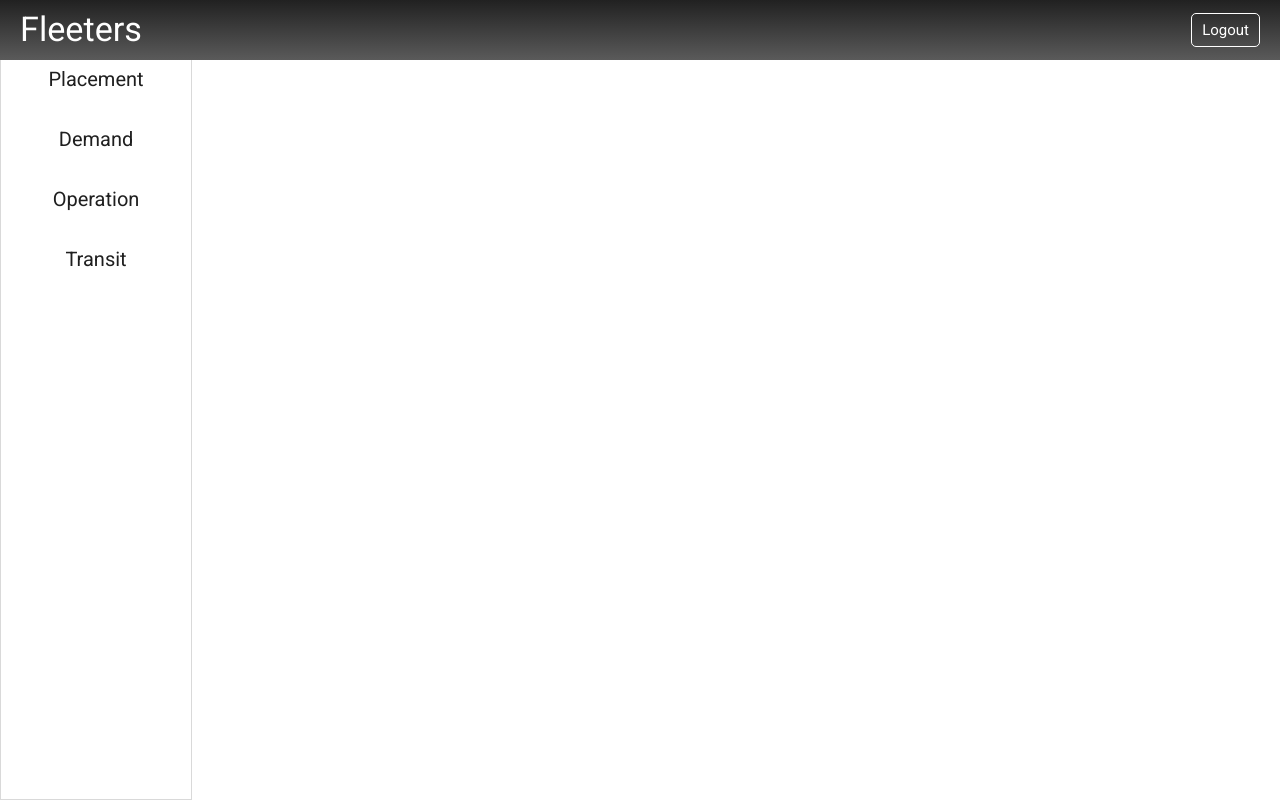
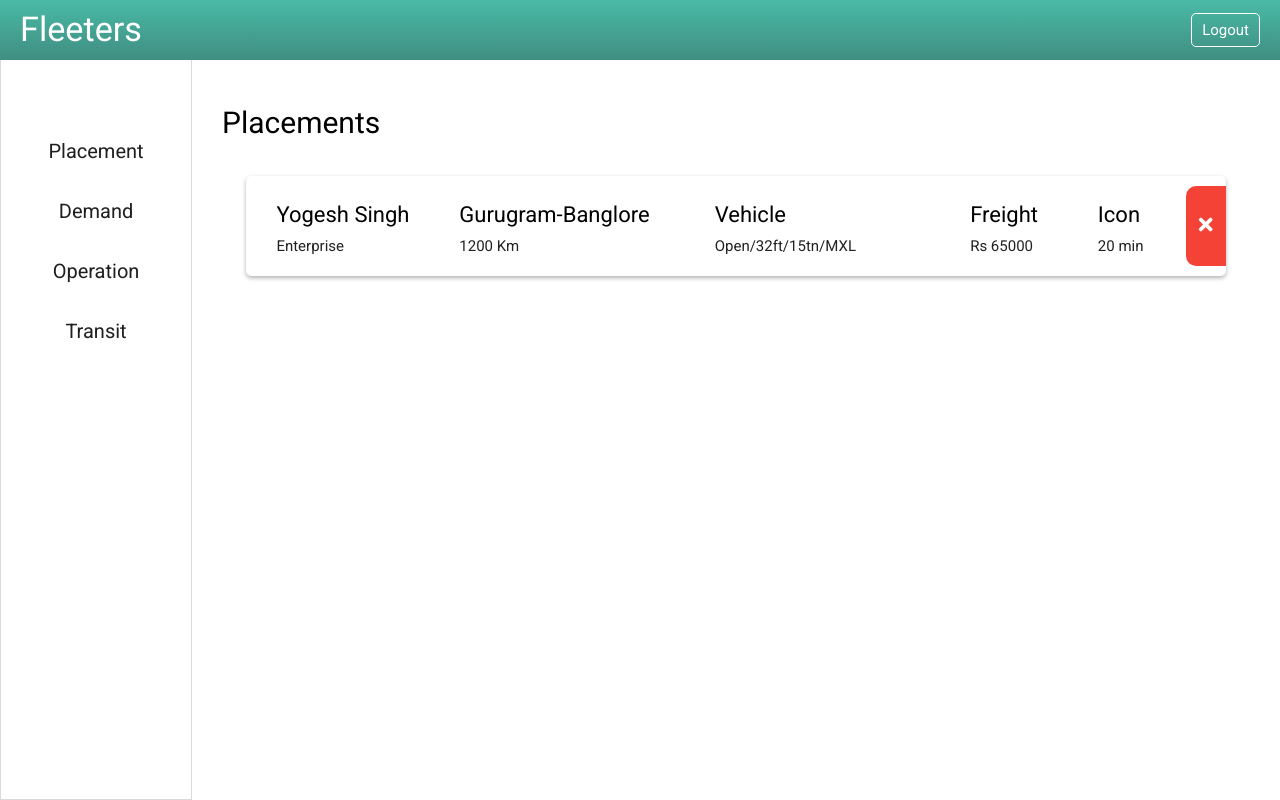
Before and after one commit to tarunkethwalia/Fleeters, a React (Create React App) app: page /placement in a window 1280 px wide. Built offline with nearby package versions, Linux system fonts and the light colour scheme.

Commit message:
Added Cards

```diff
--- a/src/App.js
+++ b/src/App.js
@@ -5,20 +5,18 @@ import Navbar from './Components/Navbar/Navbar'
 import SideBar from './Components/SideBar/SideBar'
 import Form from './Components/Form/Form'
 import Placement from './Components/Placement/Placement'
+import Login from './Components/Login/Login'
 
 class App extends Component {
     render() {
         return (
             <BrowserRouter>
                 <div className="App">
-                    <Navbar/>
-                    <div className="flexWrap">
-                        <SideBar/>
-                        <Switch>
-                            <Route exact path='/' component={Placement} />
-                            <Route path='/demand' component={Form} />
-                        </Switch>
-                    </div>
+                    <Switch>
+                        <Route exact path='/' component={Login}/>
+                        <Route path='/placement' component={Placement}/>
+                        <Route path='/demand' component={Form}/>
+                    </Switch>
                 </div>
             </BrowserRouter>
         )
--- /dev/null
+++ b/src/Components/Login/Login.js
@@ -0,0 +1,13 @@
+import React, {Component} from 'react';
+import {Link} from 'react-router-dom';
+class Login extends Component {
+    render() {
+        return (
+            <div className="login">
+                <Link to='/placement'>Login</Link>
+            </div>
+        );
+    }
+}
+
+export default Login;
--- a/src/Components/Navbar/Navbar.css
+++ b/src/Components/Navbar/Navbar.css
@@ -1,4 +1,4 @@
-.Navbar {width: 100%; height: 60px; background-image: linear-gradient(to bottom, #212121, #5A5A5A); display: flex; justify-content: space-between; align-items: center; padding: 0 20px; position: fixed; z-index: 20;}
+.Navbar {width: 100%; height: 60px; background-image: linear-gradient(to bottom, #49BAA6, #408E82); display: flex; justify-content: space-between; align-items: center; padding: 0 20px; position: fixed; z-index: 20;}
 .Navbar h4 {margin: 0; color: white;}
 .Navbar a {border: 1px solid #fff; color: white; padding: 5px 10px; border-radius: 5px;}
-.Navbar a:hover {background-color: #0a97b0; border: 1px solid #0a97b0;}
+.Navbar a:hover {background-color: white; color: black; border: 1px solid #0a97b0;}
--- a/src/Components/Placement/Placement.css
+++ b/src/Components/Placement/Placement.css
@@ -1,3 +1,20 @@
-.placements {width: 85%; position: absolute; right: 0; height: 100%;}
-.placements p{font-size: 20px;padding-left: 30px;}
-.cardWrapper { width:100%; background-color: aqua; }
+.content {width: 100%; position: fixed; height: 100%; display: flex; align-items: flex-end;}
+.sidebarContent{height:100%; width: 15%;}
+.placementContent {overflow-y: auto; height:100%; width: 85%;display: flex; flex-direction: column;}
+.placementContent p{height: 15%; font-size: 30px; color: black; padding: 70px 0px 0px 30px;}
+.cardWrapper { height: 85%; width:90%; margin: auto; display: flex; flex-direction: column; }
+.cardWrapper .cardBox{margin-bottom: 20px; box-shadow: 0px 2px 4px rgba(127,127,127,0.6); border-radius: 5px; display: flex;}
+.cardWrapper .cardBox .consigner{flex: 5; }
+.cardWrapper .cardBox .consigner p{margin-left: 30px; padding:0px; font-size: 22px;}
+.cardWrapper .cardBox .consigner span{margin-left: 30px; padding:0px; font-size: 15px;}
+.cardWrapper .cardBox .lane{flex: 6; }
+.cardWrapper .cardBox p{padding:0px; font-size: 22px;}
+.cardWrapper .cardBox span{padding:0px; font-size: 15px;}
+.cardWrapper .cardBox .vehicle{flex: 6;}
+/*.cardWrapper .cardBox p{padding:0px; font-size: 15px;}*/
+.cardWrapper .cardBox .freight{flex: 3; }
+/*.cardWrapper .cardBox .freight p{padding:0px; font-size: 15px;}*/
+.cardWrapper .cardBox .timer{flex: 2; }
+/*.cardWrapper .cardBox .timer p{padding:0px; font-size: 15px;}*/
+.cardWrapper .cardBox .closeButton{display: flex; flex: 1;  justify-content: flex-end}
+.cardWrapper .cardBox .closeButton button{margin: 10px 0px 10px 0px; height:80px; width: 40px; background-color: #F44336; color: white; font-size: 20px; border-radius: 10px 0px 0px 10px; border: none;}
--- a/src/Components/Placement/Placement.js
+++ b/src/Components/Placement/Placement.js
@@ -1,14 +1,46 @@
 import React, {Component} from 'react';
 import './Placement.css'
+import SideBar from "../SideBar/SideBar";
+import Navbar from "../Navbar/Navbar";
 
 class Placement extends Component {
     render() {
         return (
             <div className="placements">
-                <p>Placements</p>
-                <div className="cardWrapper">
-                    <div className="card">
-                        card
+                <Navbar/>
+                <div className="content">
+                    <div className="sidebarContent">
+                    <SideBar />
+                    </div>
+                    <div className="placementContent">
+                        <p>Placements</p>
+                    <div className="cardWrapper">
+                        <div className="cardBox">
+                            <div className="consigner">
+                                <p>Yogesh Singh</p>
+                                <span>Enterprise</span>
+                            </div>
+                            <div className="lane">
+                                <p>Gurugram-Banglore</p>
+                                <span>1200 Km</span>
+                            </div>
+                            <div className="vehicle">
+                                <p>Vehicle</p>
+                                <span>Open/32ft/15tn/MXL</span>
+                            </div>
+                            <div className="freight">
+                                <p>Freight</p>
+                                <span>Rs 65000</span>
+                            </div>
+                            <div className="timer">
+                                <p>Icon</p>
+                                <span>20 min</span>
+                            </div>
+                            <div className="closeButton">
+                                <button className="waves-effect waves-light"><i className="fas fa-times"></i></button>
+                            </div>
+                        </div>
+                    </div>
                     </div>
                 </div>
             </div>
--- a/src/Components/SideBar/SideBar.css
+++ b/src/Components/SideBar/SideBar.css
@@ -1,5 +1,5 @@
 .SideBar {position: fixed; height: 100%; width: 15%; border: 1px solid #d9d9d9; display: flex; align-items: flex-end;}
-.SideBar-Content {height: 94%; width: 100%; display:flex; flex-direction: column; align-items: center; text-align: center;}
+.SideBar-Content {height: 85%; width: 100%; display:flex; flex-direction: column; align-items: center; text-align: center;}
 .SideBar-Content a{ font-size: 20px; width: 100%; padding: 15px; color: #1F1F1F;}
 .SideBar-Content a.active {background-color: #D9D9D9;}
 .SideBar-Content a.active:hover {background-color: #D9D9D9;}
```
Also changed, not shown: src/Components/Login/Login.css (added).
